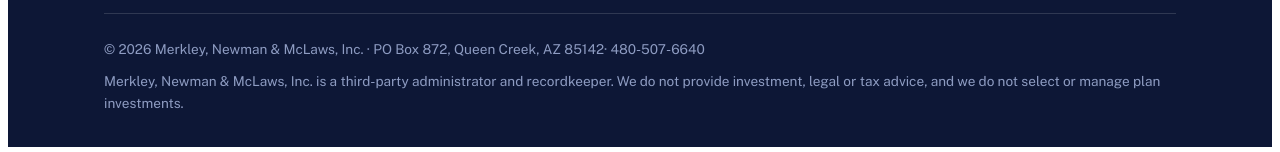
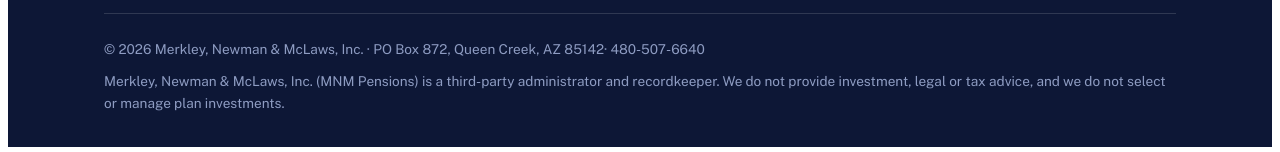
Before and after one commit to cronere/mnm-pensions-website, a Next.js app: page / in a window 1280 px wide. Shown: the part 8568-8720 px from the top of the page. Built offline with nearby package versions, Linux system fonts and the light colour scheme; no server answers.

Commit message:
Footer: show MNM Pensions as shorthand beside the legal name
Co-Authored-By: Claude Sonnet 5.5 <noreply@anthropic.com>
Claude-Session: https://claude.ai/code/session_01F7DAUfXMaZJTZ4Ybe1Ek7a

```diff
--- a/src/components/site/Footer.js
+++ b/src/components/site/Footer.js
@@ -52,7 +52,7 @@ export default function Footer() {
             &middot; <a href={SITE.phoneHref}>{SITE.phone}</a>
           </span>
           <span>
-            {SITE.legalName} is a third-party administrator and recordkeeper. We do not provide
+            {SITE.legalName} ({SITE.name}) is a third-party administrator and recordkeeper. We do not provide
             investment, legal or tax advice, and we do not select or manage plan investments.
           </span>
         </div>
```
